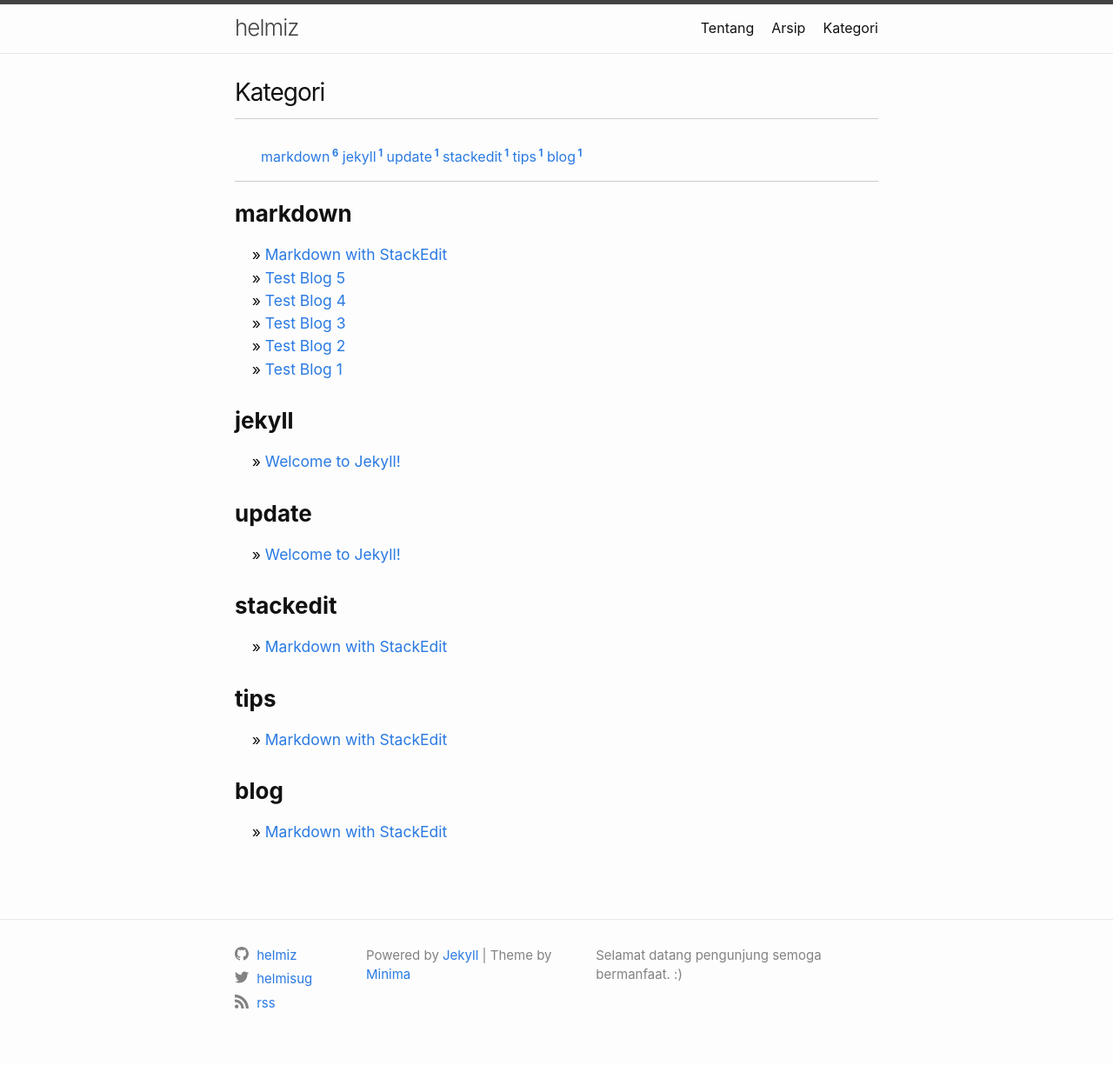
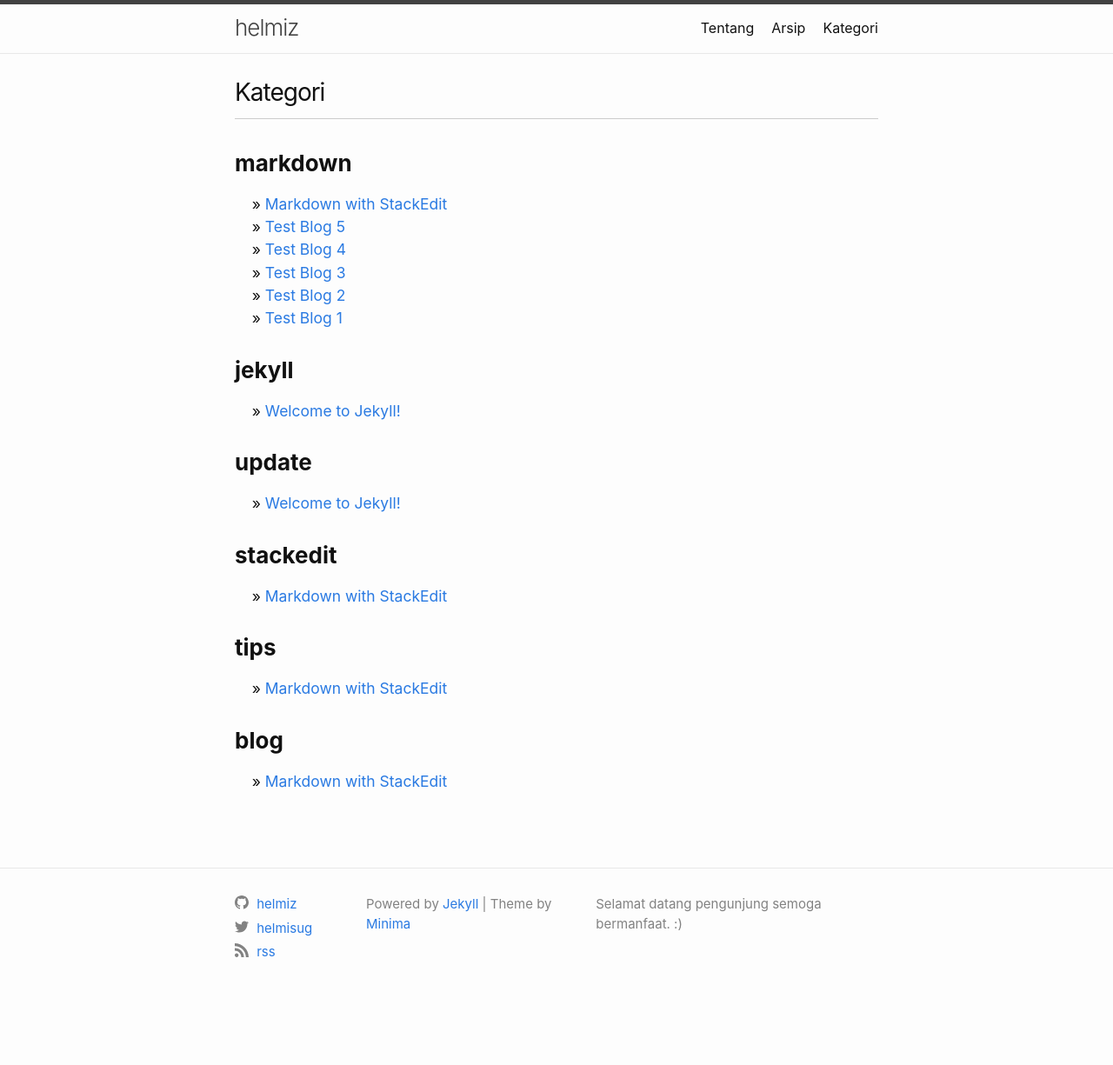
Before and after one commit to helmiz/helmiz.github.io, a Jekyll site: the page built from categories.html, in a window 1280 px wide. Shown: the whole page at 87% size. Built offline with Jekyll 4.4.1, drawn with Linux system fonts in a browser that asks for light colours; after the commit the page ends 1167 px from its top, so only the background shows below that.

Commit message:
Menyembunyikan category yang ditampilkan horizontal

```diff
--- a/categories.html
+++ b/categories.html
@@ -6,10 +6,9 @@ title: Kategori
 <ul class="tags-box">
   {% if site.posts != empty %}
   {% for cat in site.categories %}
-  <a href="#{{ cat[0] }}" title="{{ cat[0] }}" rel="{{ cat[1].size }}">{{ cat[0] | join: "/"}}<span class="size"> {{ cat[1].size }}</span></a>
+  <a href="#{{ cat[0] }}" title="{{ cat[0] }}" rel="{{ cat[1].size }}" hidden>{{ cat[0] | join: "/"}}<span class="size"> {{ cat[1].size }}</span></a>
   {% endfor %}
   </ul>
-  <hr/>
 
   <ul class="category">
   {% for cat in site.categories %}
```
